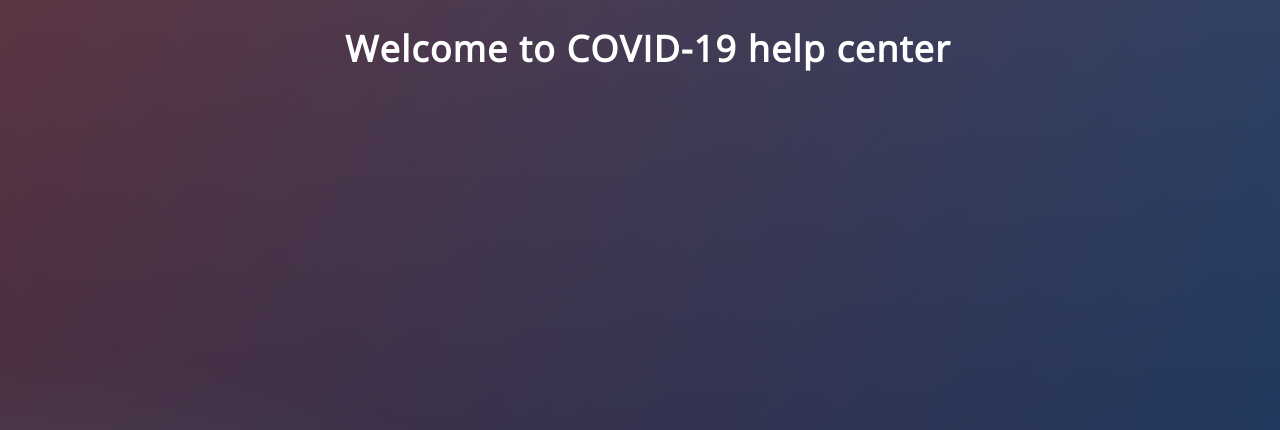
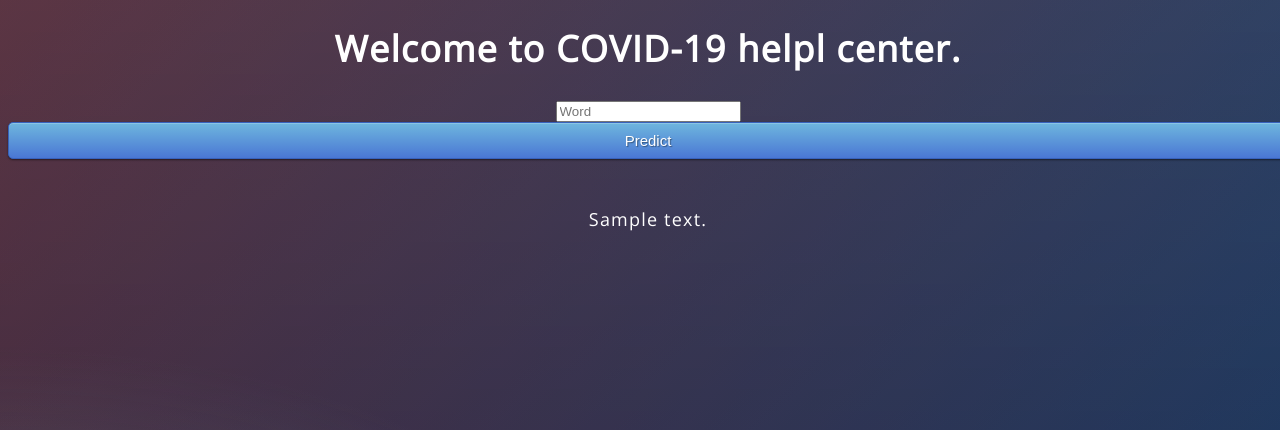
Before and after one commit to ayajnik/searchengine-covid, a Flask app: template application/templates/index.html in a window 1280 px wide. Shown: the top 430 px of the page. Run offline with Flask 2, Linux system fonts and the light colour scheme; the template is opened without the code that fills it: most values are stand-ins (such as "Sample title", 1, 10 or a date in 2020); parts of the project's set-up code (start-up, migrations or seed data) failed here and were passed over.

Commit message:
installing some more dependencies

```diff
--- a/application/templates/index.html
+++ b/application/templates/index.html
@@ -11,7 +11,23 @@
 <link rel="stylesheet" href="static/css/style.css"/>
     </head>
 
-<body>
-    <h1>Welcome to COVID-19 help center</h1>
+    <body>
+      <div class="login">
+    <h1>Welcome to COVID-19 helpl center.</h1>
 
-</body>
+       <!-- Main Input For Receiving Query to our ML -->
+      <form action="{{ url_for('predict')}}"method="post">
+          <input type="text" name="Word" placeholder="Word" required="required" />
+
+          <button type="submit" class="btn btn-primary btn-block btn-large">Predict</button>
+      </form>
+
+     <br>
+     <br>
+     {{ prediction_text }}
+
+   </div>
+
+
+      </body>
+  </html>
```
Also changed, not shown: 5 other files.
